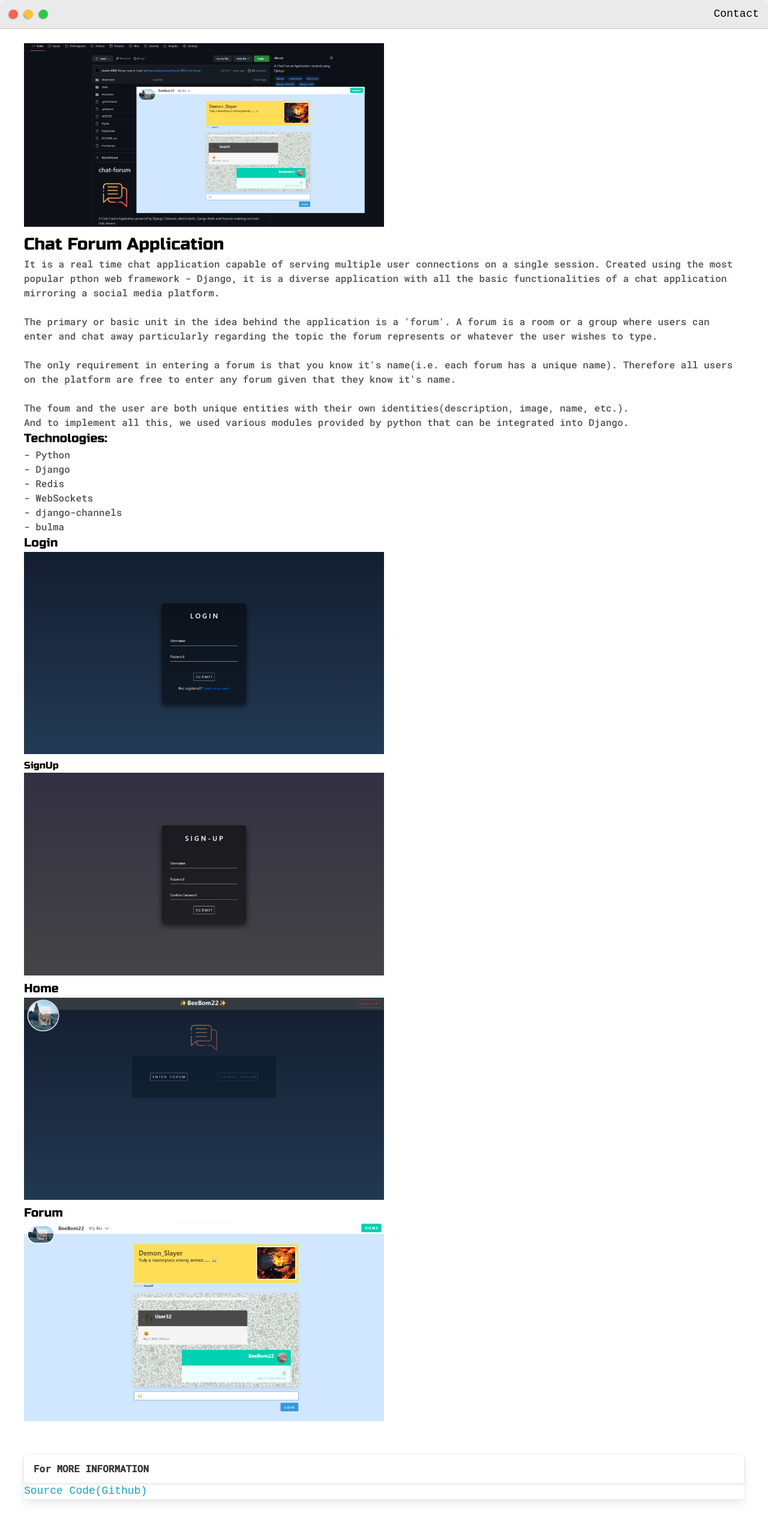
After one commit to Nathaniel538/portfolio_mini, a Django app: page /chat in a window 1280 px wide. The commit adds this page. Shown: the whole page at 60% size. Run offline with Django 4.2, Linux system fonts and the light colour scheme.

Commit message:
Updates
Add project

Co-Authored-By: Nathaniel538 <83531199+Nathaniel538@users.noreply.github.com>

```diff
--- /dev/null
+++ b/core/res/templates/chatForum.html
@@ -0,0 +1,132 @@
+{% load static %}
+<!DOCTYPE html>
+<html>
+<head>
+	<title>Chat Forum Application</title>
+
+
+	<meta name="viewport" content="width=device-width, initial-scale=1, maximum-scale=1, minimum-scale=1" />
+
+	<link href="https://fonts.googleapis.com/css2?family=Russo+One&display=swap" rel="stylesheet">
+
+	<link href="https://fonts.googleapis.com/css2?family=Roboto+Mono:wght@500&display=swap" rel="stylesheet">
+    <link rel="stylesheet" href="https://cdn.jsdelivr.net/npm/bulma@0.9.3/css/bulma.min.css">
+
+	<link rel="stylesheet" type="text/css" href="{%static 'default.css'%}">
+
+
+	<style type="text/css">
+        body {
+            font-family: Arial, Helvetica, sans-serif;
+        }
+		.img-container{
+			max-width: 600px;
+		}
+
+		img{
+			width: 100%
+		}
+        a{
+            font-size: large;
+            font-family: 'Courier New', Courier, monospace;
+        }
+
+	</style>
+
+</head>
+<body>
+	<div class="nav-wrapper">
+
+		<!-- Link around dots-wrapper added after tutorial video -->
+		<a href="/index">
+			<div class="dots-wrapper">
+				<div id="dot-1" class="browser-dot"></div>
+				<div id="dot-2" class="browser-dot"></div>
+				<div id="dot-3" class="browser-dot"></div>
+			</div>
+		</a>
+
+		<ul id="navigation">
+			<li><a href="/index#contact">Contact</a></li>
+
+		</ul>
+	</div>
+
+	<div class="main-container">
+		<br>
+
+		<div class="img-container">
+			<img src="{%static 'chat-forum.png'%}">
+		</div>
+
+		<h3>Chat Forum Application</h3>
+
+		<p>It is a real time chat application capable of serving multiple user connections on a single session. Created using the most popular pthon web framework - Django, it is a diverse application with all the basic functionalities of a chat application mirroring a social media platform.
+		<br>
+		<br>
+		The primary or basic unit in the idea behind the application is a 'forum'.
+        A forum is a room or a group where users can enter and chat away particularly regarding the topic the forum represents or whatever the user wishes to type.
+        <br><br>
+        The only requirement in entering a forum is that you know it's name(i.e. each forum has a unique name).
+        Therefore all users on the platform are free to enter any forum given that they know it's name.
+		<br>
+		<br>
+		The foum and the user are both unique entities with their own identities(description, image, name, etc.).
+        <br>
+        And to implement all this, we used various modules provided by python that can be integrated into Django.
+		<br>
+		</p>
+
+		<h5>Technologies:</h5>
+		<ul>
+			<li>- Python</li>
+			<li>- Django</li>
+			<li>- Redis</li>
+			<li>- WebSockets</li>
+			<li>- django-channels</li>
+			<li>- bulma</li>
+		</ul>
+
+
+		<h5>Login</h5>
+		<div class="img-container">
+			<img src="{%static 'login.png'%}">
+		</div>
+
+		<h6>SignUp</h5>
+		<div class="img-container">
+			<img src="{%static 'signup.png'%}">
+		</div>
+
+		<h5>Home</h5>
+		<div class="img-container">
+			<img src="{%static 'home.png'%}">
+		</div>
+
+		<h5>Forum</h5>
+		<div class="img-container">
+			<img src="{%static 'forum.png'%}">
+		</div>
+
+        <br><br>
+
+        <div class="card">
+            <header class="card-header">
+                <p class="card-header-title">
+                    For MORE INFORMATION
+                </p>
+                <button class="card-header-icon" aria-label="more options">
+                    <span class="icon">
+                        <i class="fas fa-angle-down" aria-hidden="true"></i>
+                    </span>
+                </button>
+            </header>
+            <a target="_blank" href="https://github.com/Jeswin-8802/chat-forum">Source Code(Github)</a>
+        </div>
+
+        <br><br>
+
+	</div>
+
+</body>
+</html>
--- a/core/res/urls.py
+++ b/core/res/urls.py
@@ -6,4 +6,5 @@ urlpatterns = [
     path('', views.index, name='index'),
     path('index',views.index, name='index'),
     path('post',views.post, name='post'),
+    path('chat', views.chat, name='chat'),
 ]
--- a/core/res/views.py
+++ b/core/res/views.py
@@ -12,5 +12,9 @@ def index(request):
             form.save()
     context = {'form':form}
     return render(request,'index.html',context)
+
 def post(request):
     return render(request,'post.html')
+
+def chat(request):
+    return render(request,'chatForum.html')
```
Also changed, not shown: core/res/templates/index.html (+13 -4 lines), core/res/static/Dennis.jpg (deleted), core/res/static/chat-forum.png (added), core/res/static/forum.png (added), core/res/static/home.png (added), core/res/static/lab-dash.jpg (deleted), core/res/static/login.png (added), core/res/static/signup.png (added).
